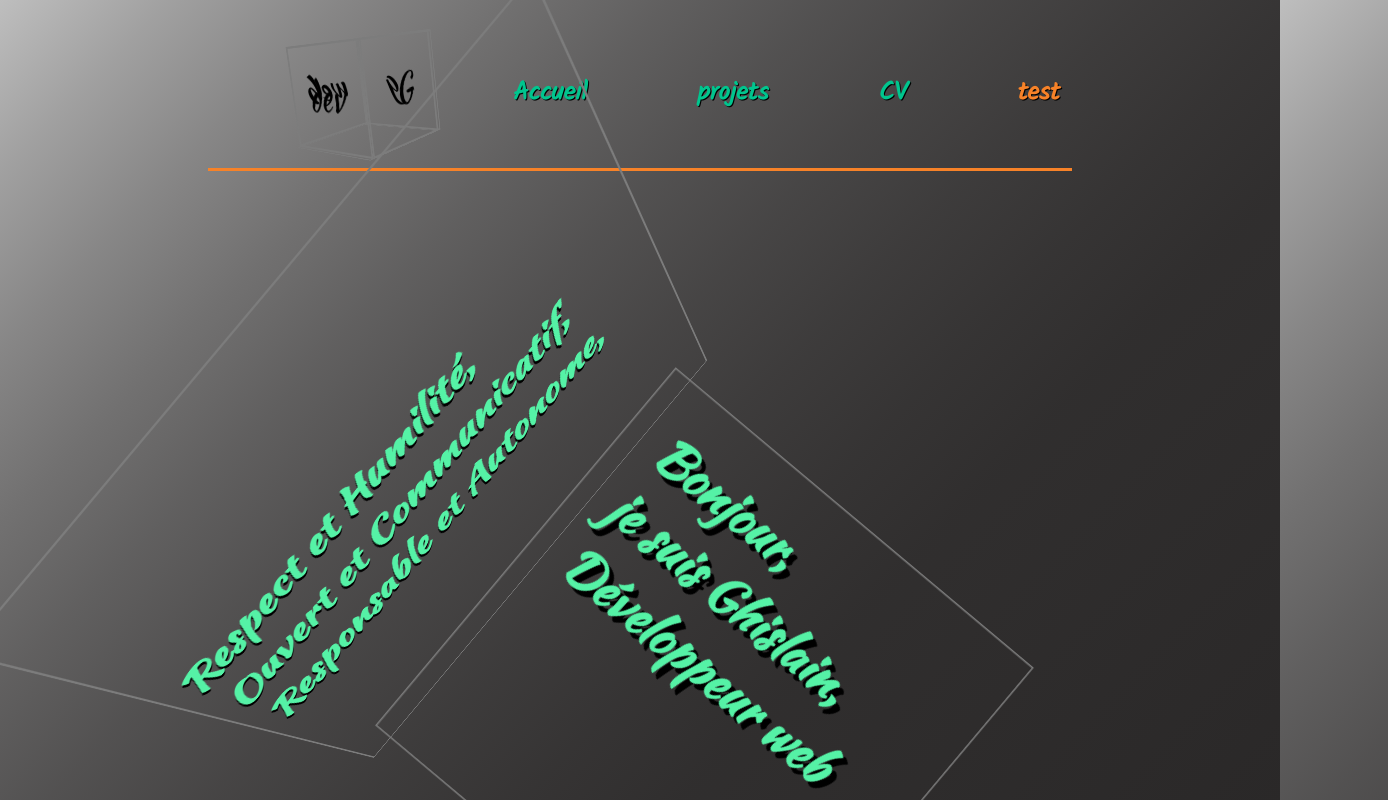
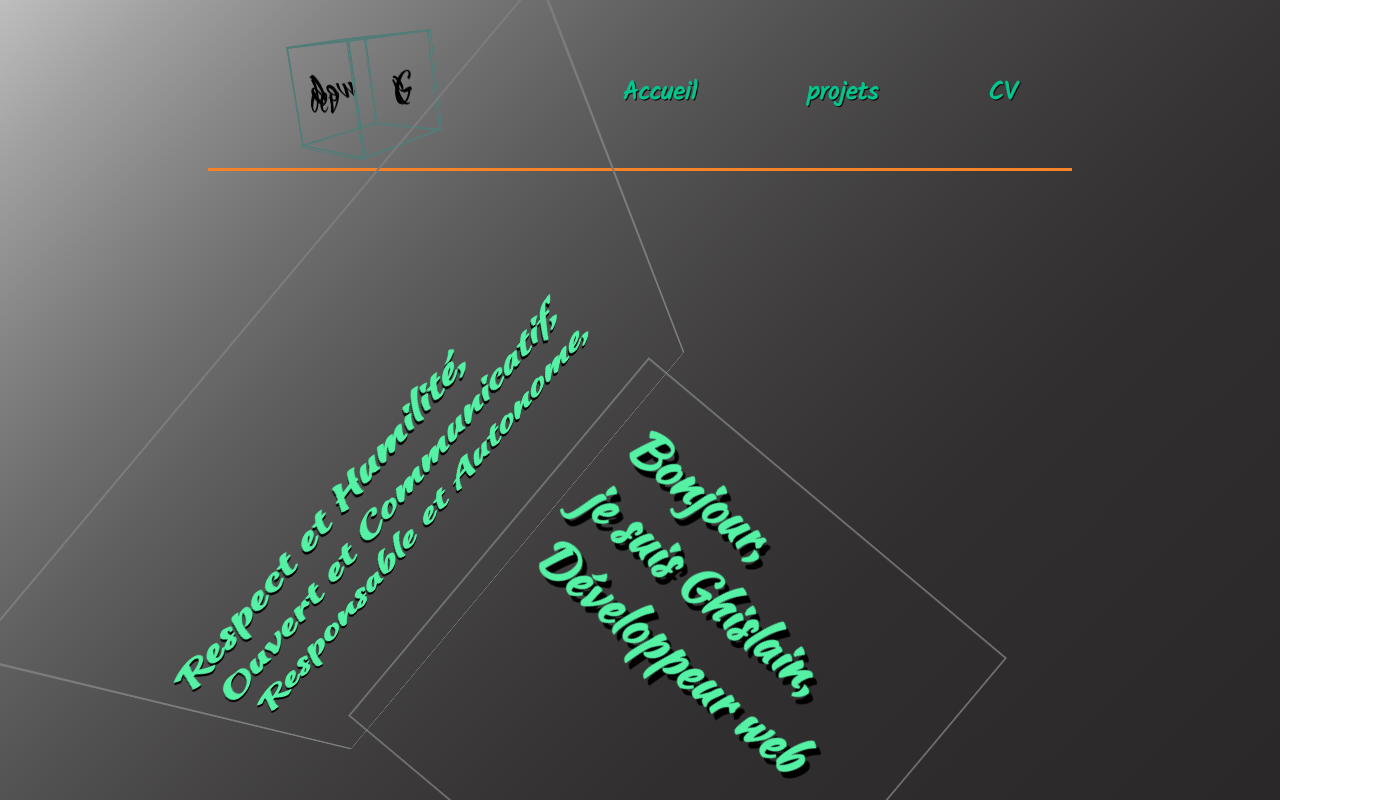
Before and after one commit to ghislaingirardeau/Portfolio_Nuxt, a Nuxt app: page /test in a window 1280 px wide. Shown: the top 800 px of the page, 1388 px wide, since content can reach past the window. Built offline with nearby package versions, Linux system fonts and the light colour scheme.

Commit message:
test1 sur accueil

```diff
--- a/assets/css/sass/body.scss
+++ b/assets/css/sass/body.scss
@@ -1,7 +1,7 @@
 body {
   font-size: 1.2rem;
   font-family: $font_paragraphe;
-  background: linear-gradient(to top left, rgb(37, 35, 35), 80%, rgb(190, 190, 190));
+  background: linear-gradient(to top left, rgb(37, 35, 35), 80%, rgb(190, 190, 190)) no-repeat;
 }
 
 a {
--- a/assets/css/sass/components/footer.scss
+++ b/assets/css/sass/components/footer.scss
@@ -1,9 +1,11 @@
 .footer__layout {
+  z-index: 1;
   margin: 0px 200px 0px 200px;
   padding-left: 60px;
   color: white;
   display: flex;
   flex-wrap: wrap;
+  justify-content: center;
 
   & > ul{
     font-size: 1.6rem;
--- a/assets/css/sass/components/logo.scss
+++ b/assets/css/sass/components/logo.scss
@@ -17,7 +17,7 @@
     font-family: $font_logo;
     font-size: 2.4rem;
     padding-top: 20px;
-    border: rgb(124, 124, 124) 2px solid;
+    border: $color-blue-mid 2px solid;
 }
 .back {
 	transform: translateZ(-50px) rotateY(180deg);
--- a/assets/css/sass/pages/accueil.scss
+++ b/assets/css/sass/pages/accueil.scss
@@ -11,7 +11,6 @@
     position: absolute;
     top: 40%;
     left: 55%;
-
 }
 .block__valeur{
     text-align: right;
@@ -23,19 +22,23 @@
     left: 20%;
 }
 
+/* Test 2 page accueil */
+
 .wrap_index {
+	z-index: 0;
 	display: flex;
 	justify-content: center;
-	margin: 200px 0px 0px 0px;
+	margin-top: 200px;
     perspective: 1200px;
 	perspective-origin: 50% 300px;
-	height: 800px;
-	transform: rotateZ(40deg);
+	height: 750px;
+
 }
 .cube_index {
 	position: relative;
 	width: 600px;
 	transform-style: preserve-3d;
+    transform: rotateZ(40deg);
 }
 .cube_index div {
 	position: absolute;
--- a/assets/css/sass/pages/cv.scss
+++ b/assets/css/sass/pages/cv.scss
@@ -1,24 +1,23 @@
 .page__cv {
     &--btndownload{
         margin-bottom: 30px;
-        background-color: $color-secondary;
-        color: $color-third;
+
+        background-color: transparent;
         font-size: 1.2rem;
         font-weight: bold;
         padding: 10px;
-        border: 3px solid $color-blue-mid;
+
         border-radius: 5px 5px;
+        transition: all ease 400ms;
         cursor: pointer;
+        box-shadow: 3px 3px 5px $color-primary, -3px -3px 5px $color-blue-mid;
+            border: 3px solid $color-blue-mid;
+            color: white;
         &:hover{
-            transition: all ease 400ms;
-            box-shadow: 2px 2px 5px;
-            color: $color-dark;
-
+            border: 3px solid $color-blue-mid;
+            color: $color-primary;
+            box-shadow: none;
         }
-    }
-    & > img{
-        background-color: $color-blue-mid;
-        padding: 3px;
     }
 
 }
--- a/components/navBar.vue
+++ b/components/navBar.vue
@@ -18,7 +18,7 @@
             <NuxtLink :to="{ name: 'index'}" class="header__navBar--font">Accueil</NuxtLink>
             <NuxtLink :to="{ name: 'projets'}" class="header__navBar--font">projets</NuxtLink>
             <NuxtLink :to="{ name: 'cv'}" class="header__navBar--font">CV</NuxtLink>
-            <NuxtLink :to="{ name: 'test'}" class="header__navBar--font">test</NuxtLink>
+            <!-- <NuxtLink :to="{ name: 'test'}" class="header__navBar--font">test</NuxtLink>  -->
         </nav>
 
     </header>
```
